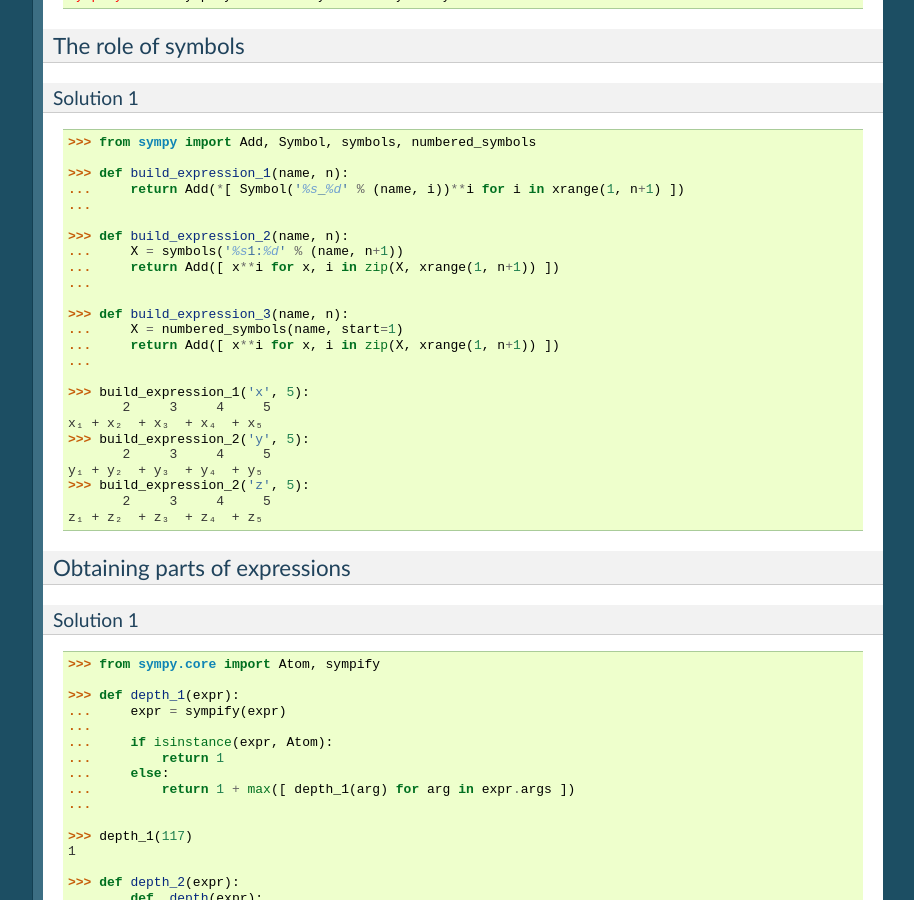
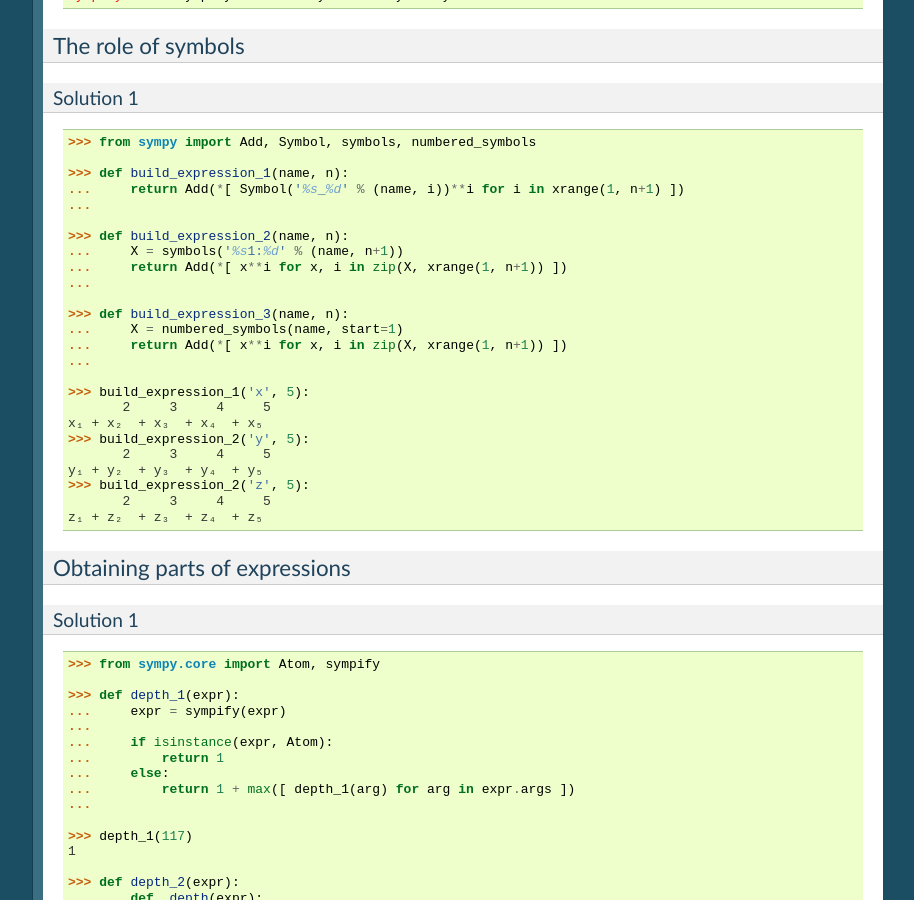
Before and after one commit to sympy/scipy-2016-tutorial, a Sphinx documentation site: the page built from source/extras.rst, in a window 1280 px wide and 900 px high, scrolled down 3645 px. Shown: the whole window, without its empty margins (187-1101 px from the left). Built offline with Sphinx 7.4.7, drawn with Linux system fonts in a browser that asks for light colours.

Commit message:
Fixed a bug in solutions

```diff
--- a/source/extras.rst
+++ b/source/extras.rst
@@ -259,12 +259,12 @@ Solution 1
 
     >>> def build_expression_2(name, n):
     ...     X = symbols('%s1:%d' % (name, n+1))
-    ...     return Add([ x**i for x, i in zip(X, xrange(1, n+1)) ])
+    ...     return Add(*[ x**i for x, i in zip(X, xrange(1, n+1)) ])
     ...
 
     >>> def build_expression_3(name, n):
     ...     X = numbered_symbols(name, start=1)
-    ...     return Add([ x**i for x, i in zip(X, xrange(1, n+1)) ])
+    ...     return Add(*[ x**i for x, i in zip(X, xrange(1, n+1)) ])
     ...
 
     >>> build_expression_1('x', 5):
```
